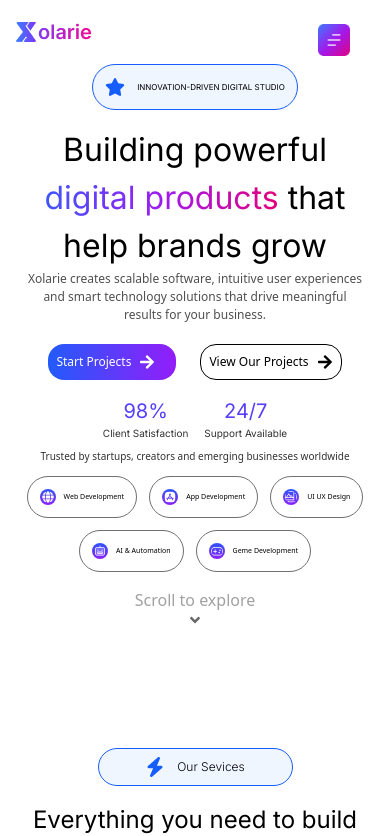
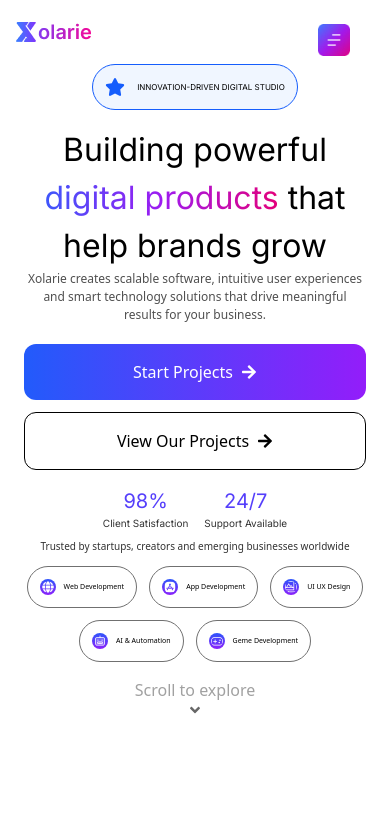
Before and after one commit to xolarie/xolarie-frontend, a React (Vite) app: page / in a window 390 px wide. Shown: the top 836 px of the page. Built offline with nearby package versions, Linux system fonts and the light colour scheme.

Commit message:
change nav color

```diff
--- a/src/components/MobileHeader.jsx
+++ b/src/components/MobileHeader.jsx
@@ -2,7 +2,6 @@ import logo from "/images/Logo.png";
 import getStartedButton from "/images/get_started_button.png";
 import mobileBar from "/images/mobile-navbar.png";
 import { useState, useEffect, useRef } from "react";
-import { IoIosArrowDown } from "react-icons/io";
 import { MdOutlineClose } from "react-icons/md";
 import { Link } from "react-router-dom";
 import { navDatas } from "../constants";
@@ -33,7 +32,7 @@ const MobileHeader = () => {
 
   return (
     <>
-      <div className="h-[60px] w-[100vw] bg-white z-50 px-4 content-center justify-center flex flex-row overflow-x- pt-5 fixed">
+      <div className="h-[60px] w-[100vw] bg-white z-50 px-4 content-center justify-center rounded-2xl  flex flex-row overflow-x- pt-5 fixed">
         <Link to="/">
           <img
             src={logo}
@@ -61,8 +60,8 @@ const MobileHeader = () => {
       <ul
         ref={navRef}
         className={`
-    fixed top-0 right-0  w-[60vw] mt-16
-    bg-[#3D7AFF] z-50 pl-4 pr-6 divide-y
+    fixed top-0 right-0  w-[60vw] mt-16 rounded-xl shadow-xl shadow-[#00000040]
+    bg-white z-50 pl-4 pr-6 divide-y
     transform transition-transform duration-300 ease-in-out
     ${navBarOpen ? "translate-x-0" : "translate-x-full"}
   `}
@@ -72,19 +71,18 @@ const MobileHeader = () => {
             <li key={index} className="py-4 w-full">
               <div className="w-full">
                 <button
-                  className="font-inter text-white font-bold flex w-full"
+                  className="font-inter text-[black]  flex w-full"
                   onClick={() =>
                     setActiveDropDown(index === activeDropDown ? null : index)
                   }
                 >
-                  <p>{data.page}</p>
-                  <IoIosArrowDown className="ml-auto" />
+                  <p className="">{data.page}</p>
                 </button>
               </div>
               {activeDropDown === index && (
                 <ul className="ml-4 mt-2 space-y-3 divide-y-2">
                   {data.dropdown.map((item, subIndex) => (
-                    <li key={subIndex} className="font-inter text-white">
+                    <li key={subIndex} className="font-inter text-black">
                       <Link to={item.path}> {item.page}</Link>
                     </li>
                   ))}
--- a/src/components/home/Faqs.jsx
+++ b/src/components/home/Faqs.jsx
@@ -62,14 +62,12 @@ const Faqs = () => {
       <div className="w-full flex flex-col items-center my-8">
         <div className="flex items-center w-full gap-4 my-4 md:w-[60vw]">
           <span className="flex-1 h-px bg-gray-300"></span>
-
-          <p className="text-center whitespace-nowrap">Still have questions?</p>
-
+          <p className="text-center whitespace-nowrap text-[#7F7F7F]">Still have questions?</p>
           <span className="flex-1 h-px bg-gray-300"></span>
         </div>
-        <p className="text-center my-4">We’re here to help. Get in touch with our team to get personalized answers</p>
+        <p className="text-center my-4 text-[#4F4F4F]">We’re here to help. Get in touch with our team to get personalized answers</p>
         <button className="w-full flex flex-row items-center gap-3 justify-center text-white py-3 rounded-2xl my-4 bg-gradient-to-r from-[#225BFB] to-[#931DFA] md:w-[200px] md:text-[12px]">Get a custom quote <FaArrowRight /></button>
-        <p className="text-center">No commitment required | Free consultation | Fast response</p>
+        <p className="text-center text-[#4F4F4F]">No commitment required | Free consultation | Fast response</p>
       </div>
     </div>
   );
--- a/src/components/home/FeaturedProjects.jsx
+++ b/src/components/home/FeaturedProjects.jsx
@@ -178,8 +178,8 @@ const FeaturedProjects = () => {
           );
         })}
       </div>
-      <div className="flex flex-col items-center w-[260px] rounded-2xl border-[#0693F7] p-4 bg-gradient-to-r from-[#2658FB0F] via-[#9D1CF10F] to-[#E2017C0F] border-2 h-[260px] md:flex-row md: justify-center md:h-[85px] md:rounded-3xl md:w-[432px]">
-        <div className="md:mx-4">
+      <div className="flex flex-col items-center w-[260px] rounded-2xl border-[#0693F7] p-4 my-10 bg-gradient-to-r from-[#2658FB0F] via-[#9D1CF10F] to-[#E2017C0F] border-2 h-[260px] md:flex-row md: justify-center md:h-[85px] md:rounded-3xl md:w-[432px]">
+        <div className="md:mx-4 ">
           <p className="text-2xl font-bold text-center mb-5 md:text-lg md:mb-0">
             Want to see more?
           </p>
--- a/src/components/home/Hero.jsx
+++ b/src/components/home/Hero.jsx
@@ -94,14 +94,14 @@ const Hero = () => {
             </div>
             <motion.div
               variants={fadeUp}
-              className="space-x-6 mt-5 flex md:items-start"
+              className="flex-col gap-3 mt-5 flex md:items-start w-full md:flex-row"
             >
-              <button className="bg-gradient-to-r from-[#225BFB] to-[#931DFA] p-2 rounded-2xl text-white flex flex-row items-center gap-2 hover:scale-110 duration-300 w-32 md:rounded-lg md:h-12">
-                <p className="text-[12px] md:text-[14px]">Start Projects </p>
+              <button className="w-full justify-center bg-gradient-to-r from-[#225BFB] to-[#931DFA] p-2 py-4 rounded-xl text-white flex flex-row items-center gap-2 hover:scale-110 duration-300 md:w-32 md:rounded-lg md:h-12">
+                <p className="text-[16px] md:text-[14px]">Start Projects </p>
                 <FaArrowRight />
               </button>
-              <button className="border-black border-[0.5px] p-2 rounded-2xl flex flex-row items-center gap-2 hover:scale-110 duration-300 md:rounded-lg md:h-12">
-                <p className="text-[12px] md:text-[14px]">View Our Projects</p>
+              <button className="w-full py-4 justify-center border-black border-[0.5px] p-2 rounded-xl flex flex-row items-center gap-2 hover:scale-110 duration-300 md:w-32 md:rounded-lg md:h-12">
+                <p className="text-[16px] md:text-[14px] md:text-nowrap">View Our Projects</p>
                 <FaArrowRight />
               </button>
             </motion.div>
--- a/src/components/home/TrustedComp.jsx
+++ b/src/components/home/TrustedComp.jsx
@@ -46,10 +46,10 @@ const TrustedComp = () => {
         <h1 className="text-center">TRUSTED BY INDUSTRY LEADERS</h1>
         <ul
           ref={scrollRef}
-          className="flex flex-row overflow-x-scroll gap-8 py-5 no-scrollbar"
+          className="grid grid-cols-2 overflow-x-scroll gap-8 py-5 no-scrollbar md:flex md:flex-row"
         >
           {trustedCompany.map((item, i) => (
-            <li key={i} className="text-[#757575] border-2 p-2 rounded-2xl">
+            <li key={i} className="text-[#757575] border-2 p-2 rounded-2xl text-center">
               {item}
             </li>
           ))}
```
